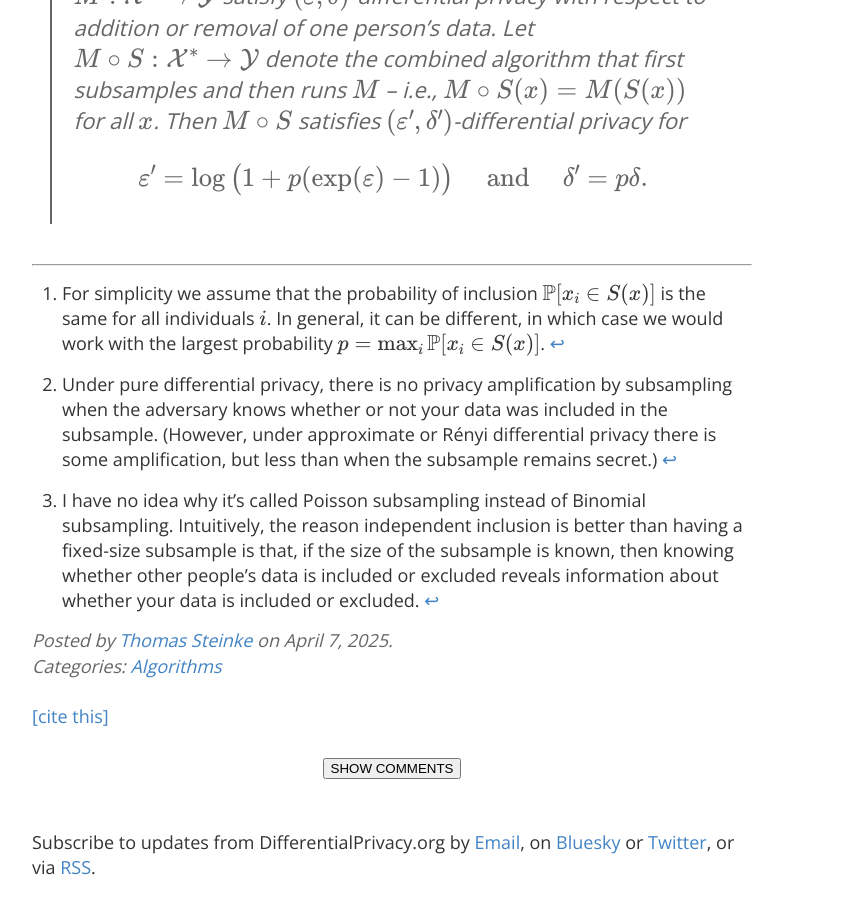
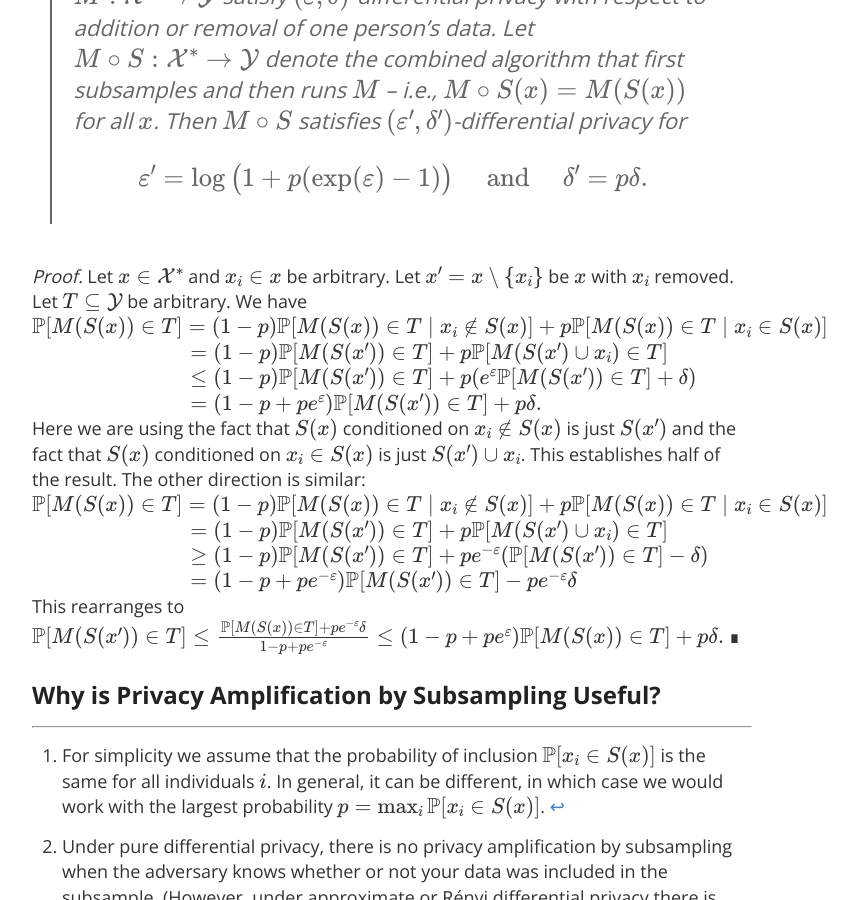
Before and after one commit to differentialprivacy/differentialprivacy, a Jekyll site: the page built from _posts/2025-04-07-subsampling.md, in a window 1280 px wide and 900 px high, scrolled down 1365 px. Shown: the whole window, without its empty margins (248-1105 px from the left). Built offline with Jekyll 4.4.1, drawn with Linux system fonts in a browser that asks for light colours; comment, search, counter and statistics services are not loaded.

Commit message:
post on subsampling

```diff
--- a/_posts/2025-04-07-subsampling.md
+++ b/_posts/2025-04-07-subsampling.md
@@ -36,6 +36,24 @@ There are _many_ privacy ampliffication by subsampling results in the literature
 > Let \\\(M \\circ S : \\mathcal{X}^\* \\to \\mathcal{Y}\\\) denote the combined algorithm that first subsamples and then runs \\\(M\\\) -- i.e., \\\(M \\circ S \(x\) = M\(S\(x\)\)\\\) for all \\\(x\\\).
 > Then \\\(M \\circ S\\\) satisfies \\\(\(\\varepsilon',\\delta'\)\\\)-differential privacy for \\\[\\varepsilon' = \\log\\big\(1+p\(\\exp\(\\varepsilon\)-1\)\\big\) \~\~\~\~ \\text{ and } \~\~\~\~ \\delta' = p \\delta. \\\]
 
+_Proof._
+Let \\\(x \\in \\mathcal{X}^\*\\\) and \\\(x\_i \\in x \\\) be arbitrary. Let \\\(x'=x\\setminus\\{x\_i\\}\\\) be \\\(x\\\) with \\\(x\_i\\\) removed. Let \\\(T \\subseteq \\mathcal{Y}\\\) be arbitrary.
+We have <br/>
+\\\(\\mathbb{P}\[M\(S\(x\)\) \\in T \] = \(1-p\) \\mathbb{P}\[M\(S\(x\)\) \\in T \\mid x\_i \\notin S\(x\)\] + p \\mathbb{P}\[M\(S\(x\)\) \\in T \\mid x\_i \\in S\(x\)\] \\\)
+\\\(\~\~\~\~\~\~\~\~\~\~\~\~\~\~\~\~\~\~\~\~\~\~\~\~\~\~\~\~ = \(1-p\) \\mathbb{P}\[M\(S\(x'\)\) \\in T\] + p \\mathbb{P}\[M\(S\(x'\)\\cup\{x\_i\}\) \\in T\]\\\)<br/>
+\\\(\~\~\~\~\~\~\~\~\~\~\~\~\~\~\~\~\~\~\~\~\~\~\~\~\~\~\~\~ \\le \(1-p\) \\mathbb{P}\[M\(S\(x'\)\) \\in T\] + p \(e^\\varepsilon \\mathbb{P}\[M\(S\(x'\)\) \\in T\] + \\delta \) \\\)<br/>
+\\\(\~\~\~\~\~\~\~\~\~\~\~\~\~\~\~\~\~\~\~\~\~\~\~\~\~\~\~\~ = \(1-p + p e^\\varepsilon \) \\mathbb{P}\[M\(S\(x'\)\) \\in T\] + p \\delta. \\\) <br/>
+Here we are using the fact that \\\(S\(x\)\\\) conditioned on \\\(x\_i \\notin S\(x\)\\\) is just \\\(S\(x'\)\\\) and the fact that \\\(S\(x\)\\\) conditioned on \\\(x\_i \\in S\(x\)\\\) is just \\\(S\(x'\)\\cup\{x\_i\}\\\).
+This establishes half of the result. The other direction is similar:<br/>
+\\\(\\mathbb{P}\[M\(S\(x\)\) \\in T \] = \(1-p\) \\mathbb{P}\[M\(S\(x\)\) \\in T \\mid x\_i \\notin S\(x\)\] + p \\mathbb{P}\[M\(S\(x\)\) \\in T \\mid x\_i \\in S\(x\)\] \\\)
+\\\(\~\~\~\~\~\~\~\~\~\~\~\~\~\~\~\~\~\~\~\~\~\~\~\~\~\~\~\~ = \(1-p\) \\mathbb{P}\[M\(S\(x'\)\) \\in T\] + p \\mathbb{P}\[M\(S\(x'\)\\cup\{x\_i\}\) \\in T\]\\\)<br/>
+\\\(\~\~\~\~\~\~\~\~\~\~\~\~\~\~\~\~\~\~\~\~\~\~\~\~\~\~\~\~ \\ge \(1-p\) \\mathbb{P}\[M\(S\(x'\)\) \\in T\] + p e^{-\\varepsilon}\( \\mathbb{P}\[M\(S\(x'\)\) \\in T\] - \\delta \) \\\)<br/>
+\\\(\~\~\~\~\~\~\~\~\~\~\~\~\~\~\~\~\~\~\~\~\~\~\~\~\~\~\~\~ = \(1-p+p e^{-\\varepsilon}\) \\mathbb{P}\[M\(S\(x'\)\) \\in T\] - p e^{-\\varepsilon} \\delta \\\)<br/>
+This rearranges to<br/>
+\\\( \\mathbb{P}\[M\(S\(x'\)\) \\in T\] \\le \\frac{\\mathbb{P}\[M\(S\(x\)\) \\in T \]+p e^{-\\varepsilon}\\delta}{1-p+p e^{-\\varepsilon}} \\le \(1-p+pe^\\varepsilon\)\\mathbb{P}\[M\(S\(x\)\) \\in T \] + p\\delta.\\\)
+&#8718;
+
+## Why is Privacy Amplification by Subsampling Useful?
 
 ---
 
@@ -45,4 +63,4 @@ There are _many_ privacy ampliffication by subsampling results in the literature
 
 [^poisson]: I have no idea why it's called Poisson subsampling instead of Binomial subsampling. Intuitively, the reason independent inclusion is better than having a fixed-size subsample is that, if the size of the subsample is known, then knowing whether other people's data is included or excluded reveals information about whether your data is included or excluded.
 
-[^replace]:
+[^notation]: This post uses set notation \\\(x\_i \\in S\(x\) \\subset x\\\) somewhat informally.
```
